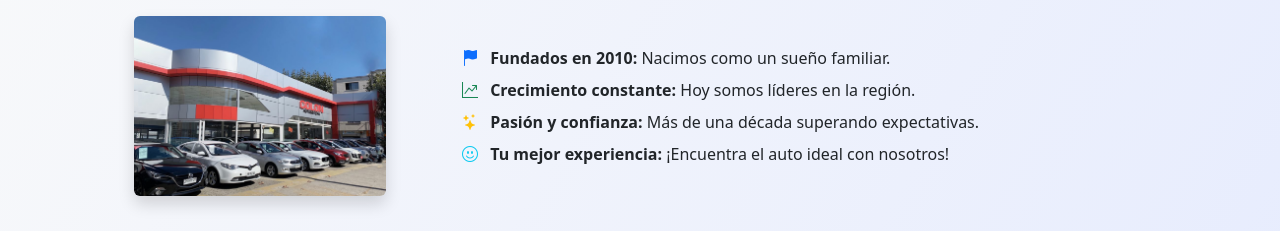
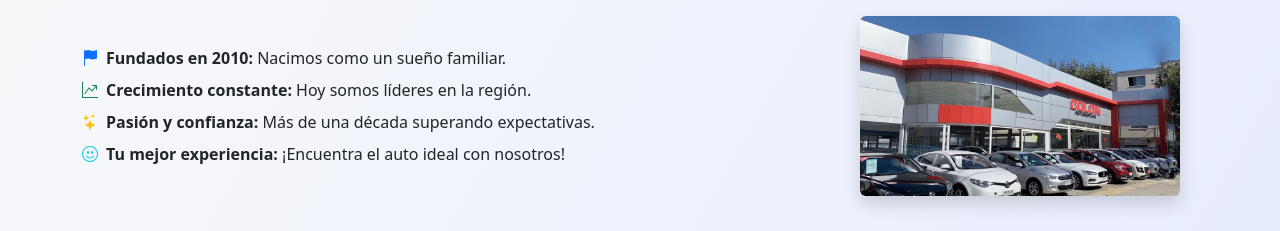
Before and after one commit to stp20/prioyectx, a plain HTML site: page equipo.html in a window 1280 px wide. Shown: the part 158-389 px from the top of the page. Drawn offline with nearby package versions, Linux system fonts and the light colour scheme; files that its build step writes are made by us from their sources.

Commit message:
actualizacion de equipos

```diff
--- a/equipo.html
+++ b/equipo.html
@@ -43,30 +43,29 @@
         <!-- Historia Mejorada -->
         <section>
             <h2 class="section-title">Nuestra Historia</h2>
-            <div class="row align-items-center">
-                <div class="col-md-4 text-center mb-3 mb-md-0">
-                    <img src="img/automotora.jpeg" alt="AutoStore Historia" class="img-fluid rounded shadow"
-                        style="max-height:180px;">
-                </div>
-                <div class="col-md-8">
+            <div class="row align-items-center flex-column-reverse flex-md-row">
+                <div class="col-12 col-md-8">
                     <ul class="list-unstyled mb-0">
-                        <li class="mb-2">
-                            <i class="bi bi-flag-fill text-primary me-2"></i>
-                            <strong>Fundados en 2010:</strong> Nacimos como un sueño familiar.
+                        <li class="mb-2 d-flex align-items-start">
+                            <i class="bi bi-flag-fill text-primary me-2 flex-shrink-0"></i>
+                            <span><strong>Fundados en 2010:</strong> Nacimos como un sueño familiar.</span>
                         </li>
-                        <li class="mb-2">
-                            <i class="bi bi-graph-up-arrow text-success me-2"></i>
-                            <strong>Crecimiento constante:</strong> Hoy somos líderes en la región.
+                        <li class="mb-2 d-flex align-items-start">
+                            <i class="bi bi-graph-up-arrow text-success me-2 flex-shrink-0"></i>
+                            <span><strong>Crecimiento constante:</strong> Hoy somos líderes en la región.</span>
                         </li>
-                        <li class="mb-2">
-                            <i class="bi bi-stars text-warning me-2"></i>
-                            <strong>Pasión y confianza:</strong> Más de una década superando expectativas.
+                        <li class="mb-2 d-flex align-items-start">
+                            <i class="bi bi-stars text-warning me-2 flex-shrink-0"></i>
+                            <span><strong>Pasión y confianza:</strong> Más de una década superando expectativas.</span>
                         </li>
-                        <li>
-                            <i class="bi bi-emoji-smile text-info me-2"></i>
-                            <strong>Tu mejor experiencia:</strong> ¡Encuentra el auto ideal con nosotros!
+                        <li class="d-flex align-items-start">
+                            <i class="bi bi-emoji-smile text-info me-2 flex-shrink-0"></i>
+                            <span><strong>Tu mejor experiencia:</strong> ¡Encuentra el auto ideal con nosotros!</span>
                         </li>
                     </ul>
+                </div>
+                <div class="col-12 col-md-4 text-center mb-3 mb-md-0">
+                    <img src="img/automotora.jpeg" alt="AutoStore Historia" class="img-fluid rounded shadow w-100" style="max-width:320px; max-height:180px; object-fit:cover;">
                 </div>
             </div>
         </section>
```
